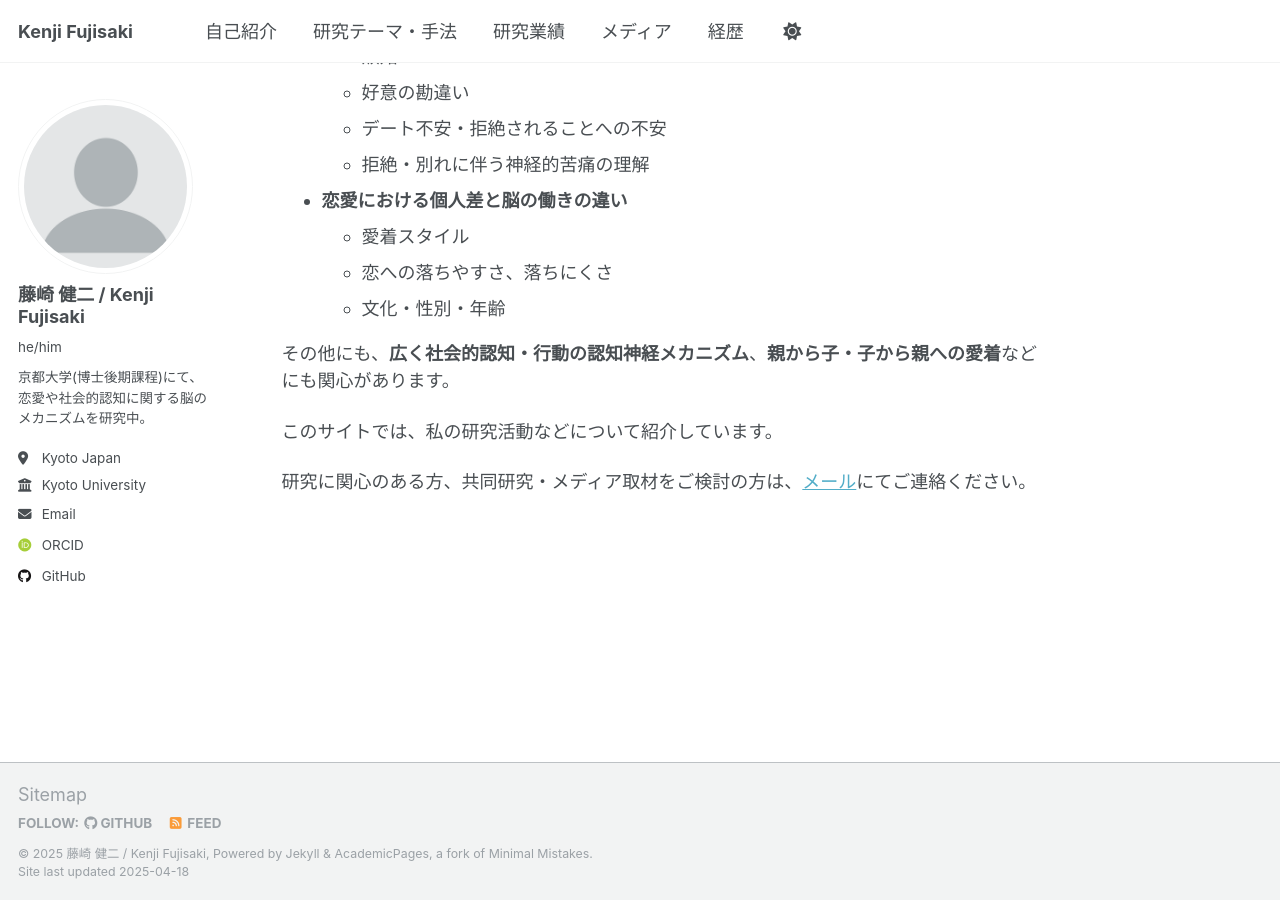
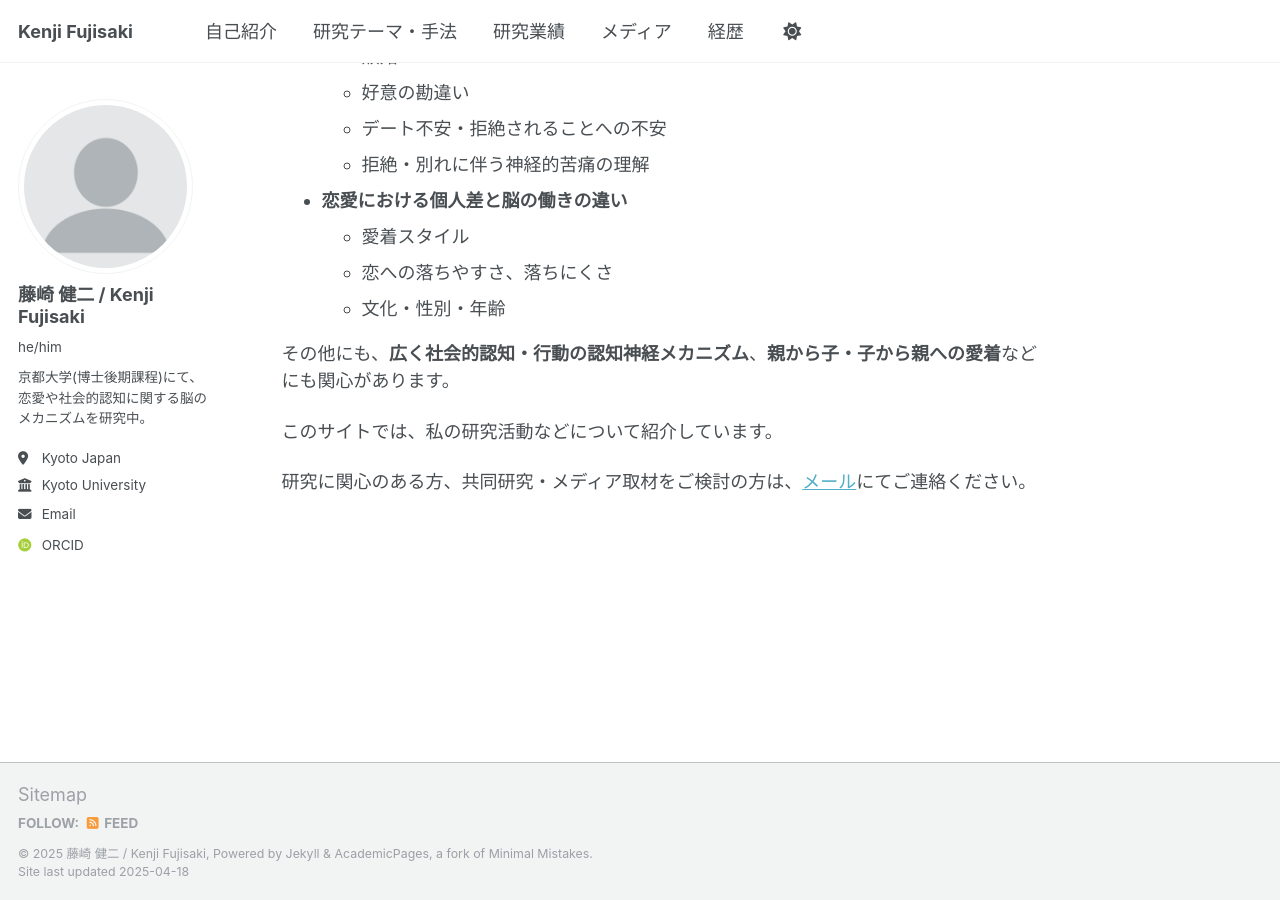
Before and after one commit to kenjifujisaki-research/kenjifujisaki-research.github.io, a Jekyll site: the page built from _pages/about.md, in a window 1280 px wide and 900 px high, scrolled down 501 px. Built offline with Jekyll 4.4.1, drawn with Linux system fonts in a browser that asks for light colours; some web fonts are replaced.

Commit message:
Update _config.yml

```diff
--- a/_config.yml
+++ b/_config.yml
@@ -45,7 +45,7 @@ author:
   bitbucket        : # Username - Update with your username on the site
   codepen          : # Username
   dribbble         : # Username
-  github           : "kenjifujisaki-research"
+  github           : # "kenjifujisaki-research"
   kaggle           : # Username
   stackoverflow    : # User number or user number and name (i.e., use "1" or "1/jeff-atwood")
 
@@ -67,7 +67,7 @@ author:
   steam            : # Username
   telegram         : # URL
   tumblr           : # Username
-  X                : fujisaki1213
+  X                : "fujisaki1213"
   vine             : # Username
   weibo            : # Username
   wikipedia        : # Username
```
